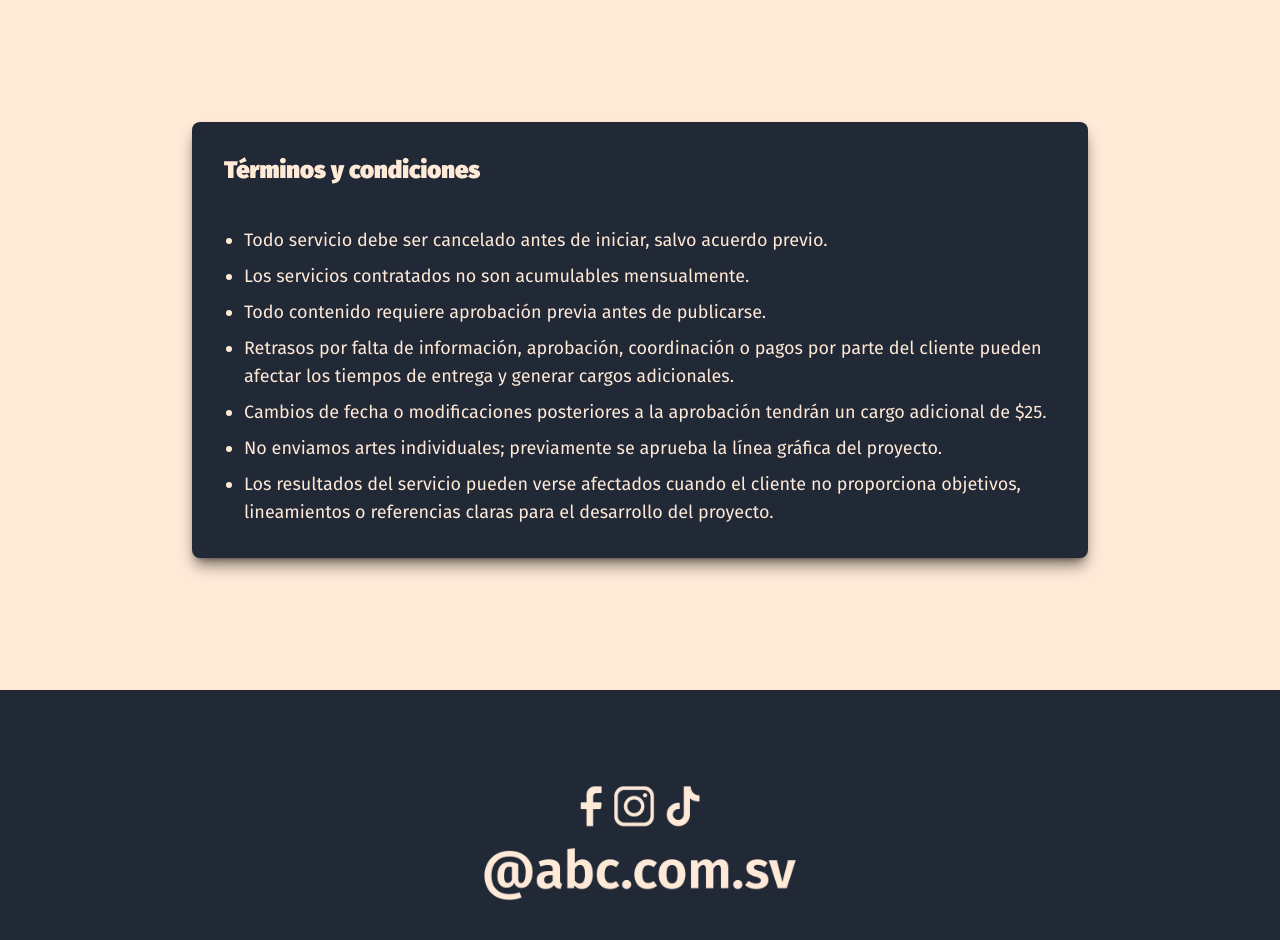
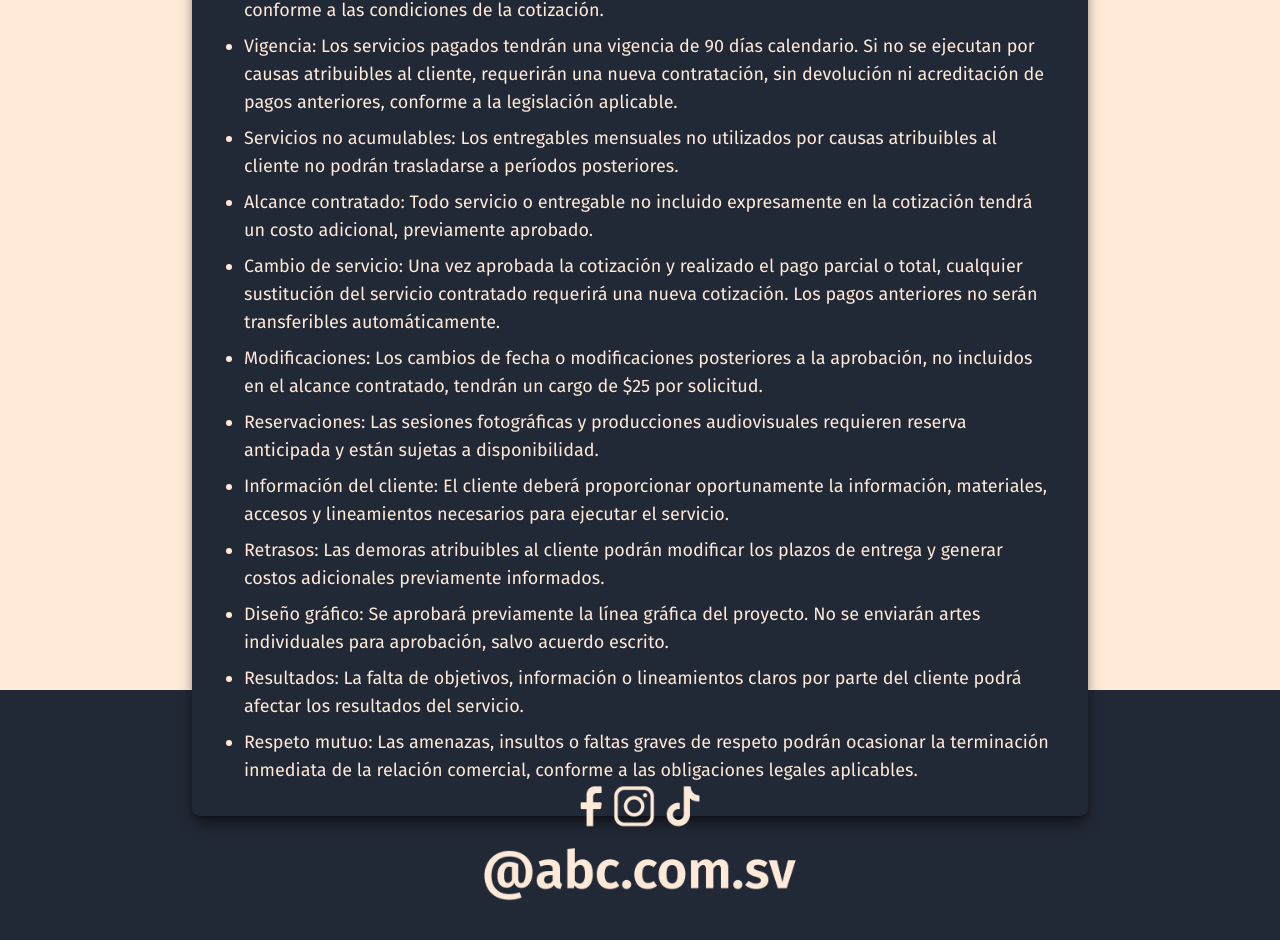
Before and after one commit to jvrmrls/web-abc, a React (Vite) app: page / in a window 1280 px wide. Shown: the part 4418-5358 px from the top of the page. Built offline with nearby package versions, Linux system fonts and the light colour scheme.

Commit message:
Actualizar términos y condiciones: mejorar claridad y agregar nuevas cláusulas

```diff
--- a/src/components/domain/home/TermsAndConditions.jsx
+++ b/src/components/domain/home/TermsAndConditions.jsx
@@ -16,30 +16,65 @@ const TermsAndConditions = () => {
         </p>
         <ul className='list-disc pl-5 space-y-0 lg:space-y-2 text-xs lg:text-lg'>
           <li>
-            Todo servicio debe ser cancelado antes de iniciar, salvo acuerdo
-            previo.
-          </li>
-          <li>Los servicios contratados no son acumulables mensualmente.</li>
-          <li>
-            Todo contenido requiere aprobación previa antes de publicarse.
+            Pagos: Todo servicio deberá pagarse antes de iniciar, salvo acuerdo
+            escrito. Los pagos se realizarán conforme a las condiciones de la
+            cotización.
           </li>
           <li>
-            Retrasos por falta de información, aprobación, coordinación o pagos
-            por parte del cliente pueden afectar los tiempos de entrega y
-            generar cargos adicionales.
+            Vigencia: Los servicios pagados tendrán una vigencia de 90 días
+            calendario. Si no se ejecutan por causas atribuibles al cliente,
+            requerirán una nueva contratación, sin devolución ni acreditación de
+            pagos anteriores, conforme a la legislación aplicable.
           </li>
           <li>
-            Cambios de fecha o modificaciones posteriores a la aprobación
-            tendrán un cargo adicional de $25.
+            Servicios no acumulables: Los entregables mensuales no utilizados
+            por causas atribuibles al cliente no podrán trasladarse a períodos
+            posteriores.
           </li>
           <li>
-            No enviamos artes individuales; previamente se aprueba la línea
-            gráfica del proyecto.
+            Alcance contratado: Todo servicio o entregable no incluido
+            expresamente en la cotización tendrá un costo adicional, previamente
+            aprobado.
           </li>
           <li>
-            Los resultados del servicio pueden verse afectados cuando el cliente
-            no proporciona objetivos, lineamientos o referencias claras para el
-            desarrollo del proyecto.
+            Cambio de servicio: Una vez aprobada la cotización y realizado el
+            pago parcial o total, cualquier sustitución del servicio contratado
+            requerirá una nueva cotización. Los pagos anteriores no serán
+            transferibles automáticamente.
+          </li>
+          <li>
+            Modificaciones: Los cambios de fecha o modificaciones posteriores a
+            la aprobación, no incluidos en el alcance contratado, tendrán un
+            cargo de $25 por solicitud.
+          </li>
+          <li>
+            Reservaciones: Las sesiones fotográficas y producciones
+            audiovisuales requieren reserva anticipada y están sujetas a
+            disponibilidad.
+          </li>
+          <li>
+            Información del cliente: El cliente deberá proporcionar
+            oportunamente la información, materiales, accesos y lineamientos
+            necesarios para ejecutar el servicio.
+          </li>
+          <li>
+            Retrasos: Las demoras atribuibles al cliente podrán modificar los
+            plazos de entrega y generar costos adicionales previamente
+            informados.
+          </li>
+          <li>
+            Diseño gráfico: Se aprobará previamente la línea gráfica del
+            proyecto. No se enviarán artes individuales para aprobación, salvo
+            acuerdo escrito.
+          </li>
+          <li>
+            Resultados: La falta de objetivos, información o lineamientos claros
+            por parte del cliente podrá afectar los resultados del servicio.
+          </li>
+          <li>
+            Respeto mutuo: Las amenazas, insultos o faltas graves de respeto
+            podrán ocasionar la terminación inmediata de la relación comercial,
+            conforme a las obligaciones legales aplicables.
           </li>
         </ul>
       </Box>
```
